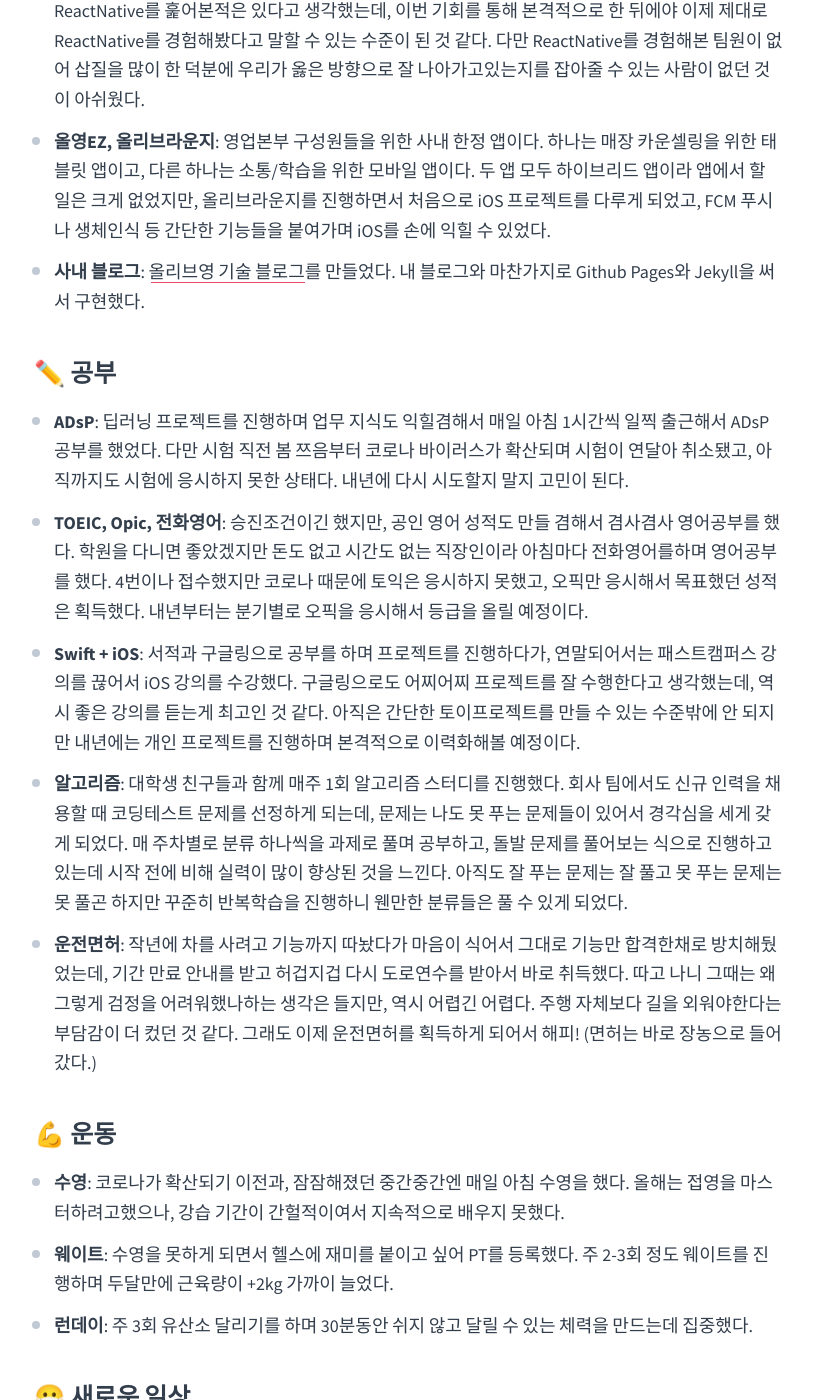
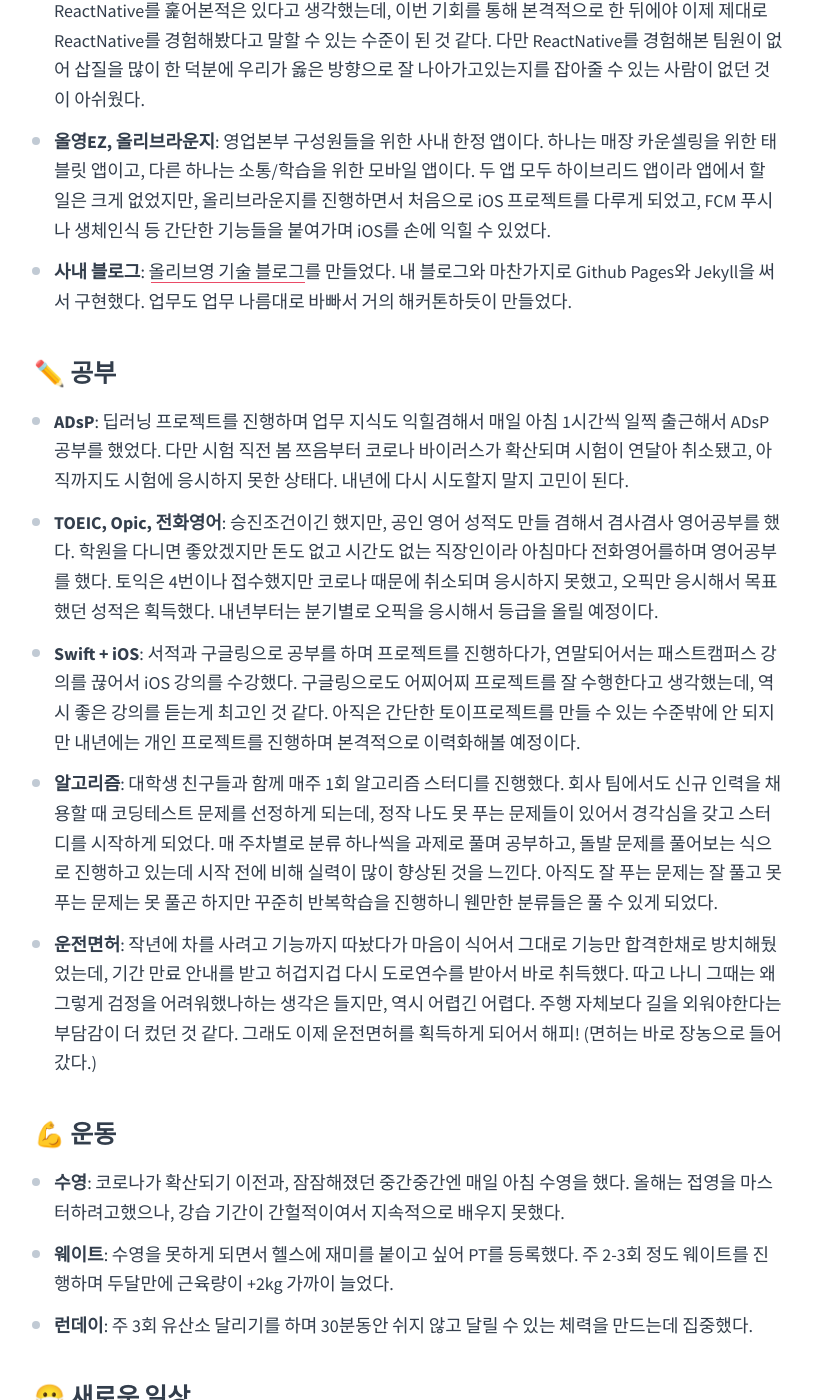
Before and after one commit to cowkite/cowkite.github.io, a Jekyll site: the page built from blog/202012292047/index.md, in a window 1280 px wide and 1400 px high, scrolled down 2847 px. Shown: the whole window, without its empty margins (231-1044 px from the left). Built offline with Jekyll 4.4.1, drawn with Linux system fonts in a browser that asks for light colours; comment, search, counter and statistics services are not loaded; some of the changed text lies outside the part shown.

Commit message:
- Edit 202012292047

```diff
--- a/blog/202012292047/index.md
+++ b/blog/202012292047/index.md
@@ -18,7 +18,7 @@
 
 
 ## 📚 읽은 책
-올 해는 총 10권의 책을 읽었다. 4월에 아이패드를 잃어버린 뒤로는 반년 가까이를 책 한 권 안 읽고 보내다 10월에 이북리더기를 구매한 이후에서야 다시금 책을 읽기 시작했다.
+올 해는 총 10권의 책을 읽었다. 여름에 아이패드를 잃어버린 뒤로는 반년 가까이를 책 한 권 안 읽고 보내다 10월에 이북리더기를 구매한 이후에서야 다시금 책을 읽기 시작했다.
 - **해리포터와 마법사의 돌**: 해리포터를 정주행하고 싶어져서 시리즈 1권부터 읽기를 시작했다가, 잠시 접어두고 다른 책을 먼저 읽어야지! 했던게 어쩌다보니 1권만 읽고 끝나버린 정주행이 되었다.
 - **검사내전**: 초반에는 사례집을 읽는 것 같은 가벼움에, 후반에는 김웅검사의 가치관과 신념을 읽을 수 있는 무게감에 재미를 느끼며 읽었다. 일 중독 검사의 모습을 통해 여러모로 직업정신에 대한 동기부여가 되었다.
 - **아주 작은 습관의 힘**: 목표를 습관으로 수립하고, 그 습관을 점수화하여 매일 1%의 성장을 할 수 있도록 도와준다. 덕분에 습관화를 목표로 데일리 점수체크 루틴을 계획할 수 있었다.
@@ -44,18 +44,18 @@
 
 
 ## 💻 진행한 프로젝트
-회사 업무로 총 4개의 프로젝트를 진행했다. 작년부터 진행한 딥러닝 프로젝트부터 ReactNative, 하이브리드 프로젝트까지 진행했으니 나름 폭 넓게 진행한 셈이다. 그리고 틈틈이 사내블로그를 만들었다.
+회사 업무로 총 4개의 프로젝트를 진행했다. 딥러닝 프로젝트부터 ReactNative, 하이브리드 프로젝트까지 진행했으니 나름 폭 넓게 진행한 셈이다. 그리고 틈틈이 사내블로그를 만들었다.
 - **딥러닝 수요예측 시스템**: 행사상품의 월별 판매량을 예측해서 재고를 절감하는데 기여했다. 딥러닝에 대해 지식이 전무한터라 이 프로젝트를 진행하며 꽤나 고생을 많이했다. 출퇴근길에 꾸준히 인강도 듣고 매일 늦게까지 남아서 하이퍼파라미터나 인풋값들을 변경해서 조금이라도 더 나은 결과를 얻으려고 신체적으로나 심적으로 많은 무리를 했었다. 덕분에 [SCM 산업대상도 수상](https://m.etnews.com/20191209000104)하는 등 대내외적인 성과가 있어서 그래도 나에게 유종의 미를 거두게 해준 프로젝트이다.
 - **인마이백**: 본격적으로 ReactNative를 해보게 된 프로젝트이다. 과거에 잠시 다른 프로젝트를하며 ReactNative를 훑어본적은 있다고 생각했는데, 이번 기회를 통해 본격적으로 한 뒤에야 이제 제대로 ReactNative를 경험해봤다고 말할 수 있는 수준이 된 것 같다. 다만 ReactNative를 경험해본 팀원이 없어 삽질을 많이 한 덕분에 우리가 옳은 방향으로 잘 나아가고있는지를 잡아줄 수 있는 사람이 없던 것이 아쉬웠다.
 - **올영EZ, 올리브라운지**: 영업본부 구성원들을 위한 사내 한정 앱이다. 하나는 매장 카운셀링을 위한 태블릿 앱이고, 다른 하나는 소통/학습을 위한 모바일 앱이다. 두 앱 모두 하이브리드 앱이라 앱에서 할 일은 크게 없었지만, 올리브라운지를 진행하면서 처음으로 iOS 프로젝트를 다루게 되었고, FCM 푸시나 생체인식 등 간단한 기능들을 붙여가며 iOS를 손에 익힐 수 있었다.
-- **사내 블로그**: [올리브영 기술 블로그](http://tech.oliveyoung.co.kr)를 만들었다. 내 블로그와 마찬가지로 Github Pages와 Jekyll을 써서 구현했다.
+- **사내 블로그**: [올리브영 기술 블로그](http://tech.oliveyoung.co.kr)를 만들었다. 내 블로그와 마찬가지로 Github Pages와 Jekyll을 써서 구현했다. 업무도 업무 나름대로 바빠서 거의 해커톤하듯이 만들었다.
 
 
 ## ✏️ 공부
 - **ADsP**: 딥러닝 프로젝트를 진행하며 업무 지식도 익힐겸해서 매일 아침 1시간씩 일찍 출근해서 ADsP 공부를 했었다. 다만 시험 직전 봄 쯔음부터 코로나 바이러스가 확산되며 시험이 연달아 취소됐고, 아직까지도 시험에 응시하지 못한 상태다. 내년에 다시 시도할지 말지 고민이 된다.
-- **TOEIC, Opic, 전화영어**: 승진조건이긴 했지만, 공인 영어 성적도 만들 겸해서 겸사겸사 영어공부를 했다. 학원을 다니면 좋았겠지만 돈도 없고 시간도 없는 직장인이라 아침마다 전화영어를하며 영어공부를 했다. 4번이나 접수했지만 코로나 때문에 토익은 응시하지 못했고, 오픽만 응시해서 목표했던 성적은 획득했다. 내년부터는 분기별로 오픽을 응시해서 등급을 올릴 예정이다.
+- **TOEIC, Opic, 전화영어**: 승진조건이긴 했지만, 공인 영어 성적도 만들 겸해서 겸사겸사 영어공부를 했다. 학원을 다니면 좋았겠지만 돈도 없고 시간도 없는 직장인이라 아침마다 전화영어를하며 영어공부를 했다. 토익은 4번이나 접수했지만 코로나 때문에 취소되며 응시하지 못했고, 오픽만 응시해서 목표했던 성적은 획득했다. 내년부터는 분기별로 오픽을 응시해서 등급을 올릴 예정이다.
 - **Swift + iOS**: 서적과 구글링으로 공부를 하며 프로젝트를 진행하다가, 연말되어서는 패스트캠퍼스 강의를 끊어서 iOS 강의를 수강했다. 구글링으로도 어찌어찌 프로젝트를 잘 수행한다고 생각했는데, 역시 좋은 강의를 듣는게 최고인 것 같다. 아직은 간단한 토이프로젝트를 만들 수 있는 수준밖에 안 되지만 내년에는 개인 프로젝트를 진행하며 본격적으로 이력화해볼 예정이다.
-- **알고리즘**: 대학생 친구들과 함께 매주 1회 알고리즘 스터디를 진행했다. 회사 팀에서도 신규 인력을 채용할 때 코딩테스트 문제를 선정하게 되는데, 문제는 나도 못 푸는 문제들이 있어서 경각심을 세게 갖게 되었다. 매 주차별로 분류 하나씩을 과제로 풀며 공부하고, 돌발 문제를 풀어보는 식으로 진행하고 있는데 시작 전에 비해 실력이 많이 향상된 것을 느낀다. 아직도 잘 푸는 문제는 잘 풀고 못 푸는 문제는 못 풀곤 하지만 꾸준히 반복학습을 진행하니 웬만한 분류들은 풀 수 있게 되었다.
+- **알고리즘**: 대학생 친구들과 함께 매주 1회 알고리즘 스터디를 진행했다. 회사 팀에서도 신규 인력을 채용할 때 코딩테스트 문제를 선정하게 되는데, 정작 나도 못 푸는 문제들이 있어서 경각심을 갖고 스터디를 시작하게 되었다. 매 주차별로 분류 하나씩을 과제로 풀며 공부하고, 돌발 문제를 풀어보는 식으로 진행하고 있는데 시작 전에 비해 실력이 많이 향상된 것을 느낀다. 아직도 잘 푸는 문제는 잘 풀고 못 푸는 문제는 못 풀곤 하지만 꾸준히 반복학습을 진행하니 웬만한 분류들은 풀 수 있게 되었다.
 - **운전면허**: 작년에 차를 사려고 기능까지 따놨다가 마음이 식어서 그대로 기능만 합격한채로 방치해뒀었는데, 기간 만료 안내를 받고 허겁지겁 다시 도로연수를 받아서 바로 취득했다. 따고 나니 그때는 왜 그렇게 검정을 어려워했나하는 생각은 들지만, 역시 어렵긴 어렵다. 주행 자체보다 길을 외워야한다는 부담감이 더 컸던 것 같다. 그래도 이제 운전면허를 획득하게 되어서 해피! (면허는 바로 장농으로 들어갔다.)
 
 
```
Also changed, not shown: other parts of blog/202012292047/index.md (+1 -1 lines).
